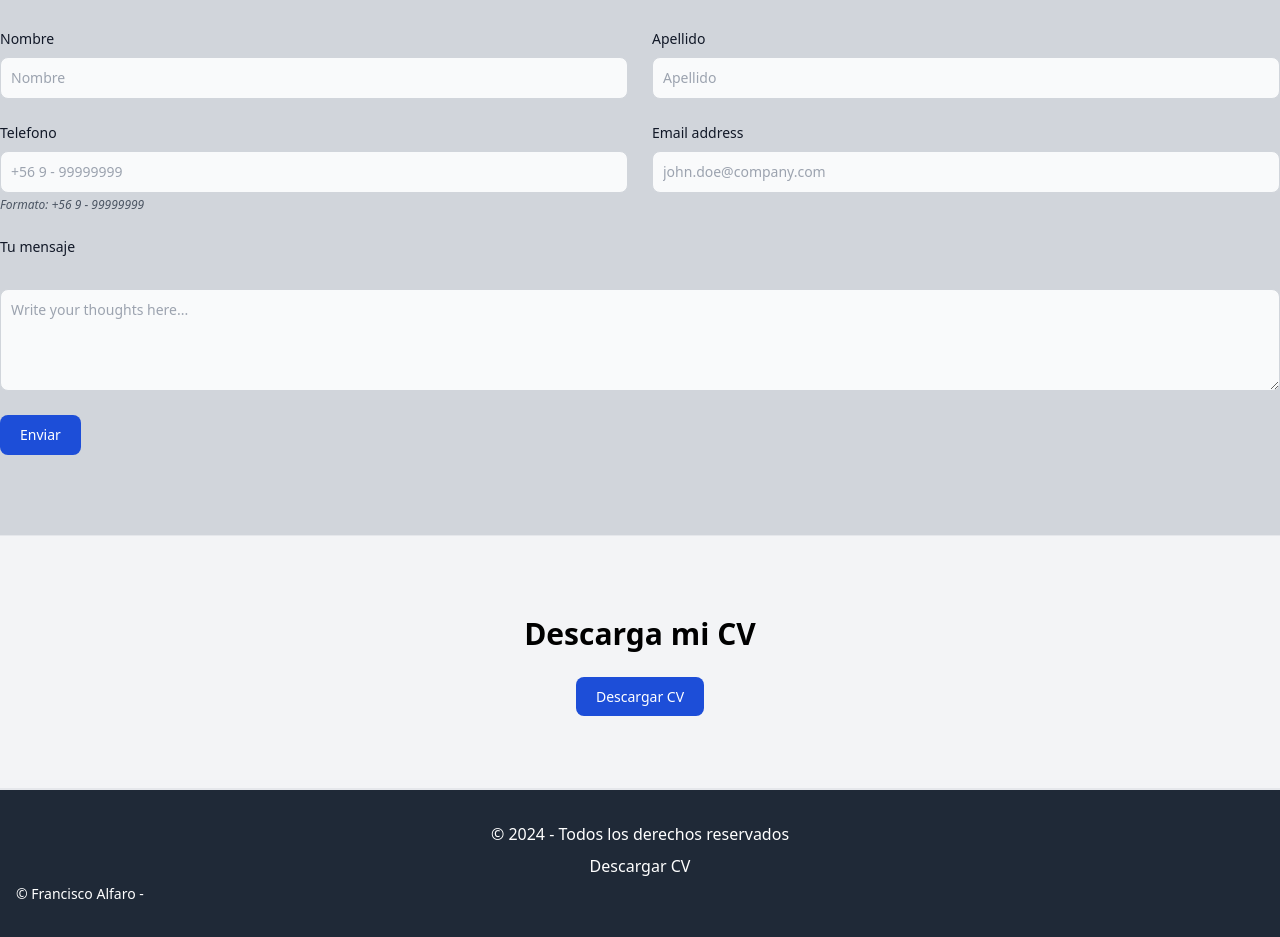
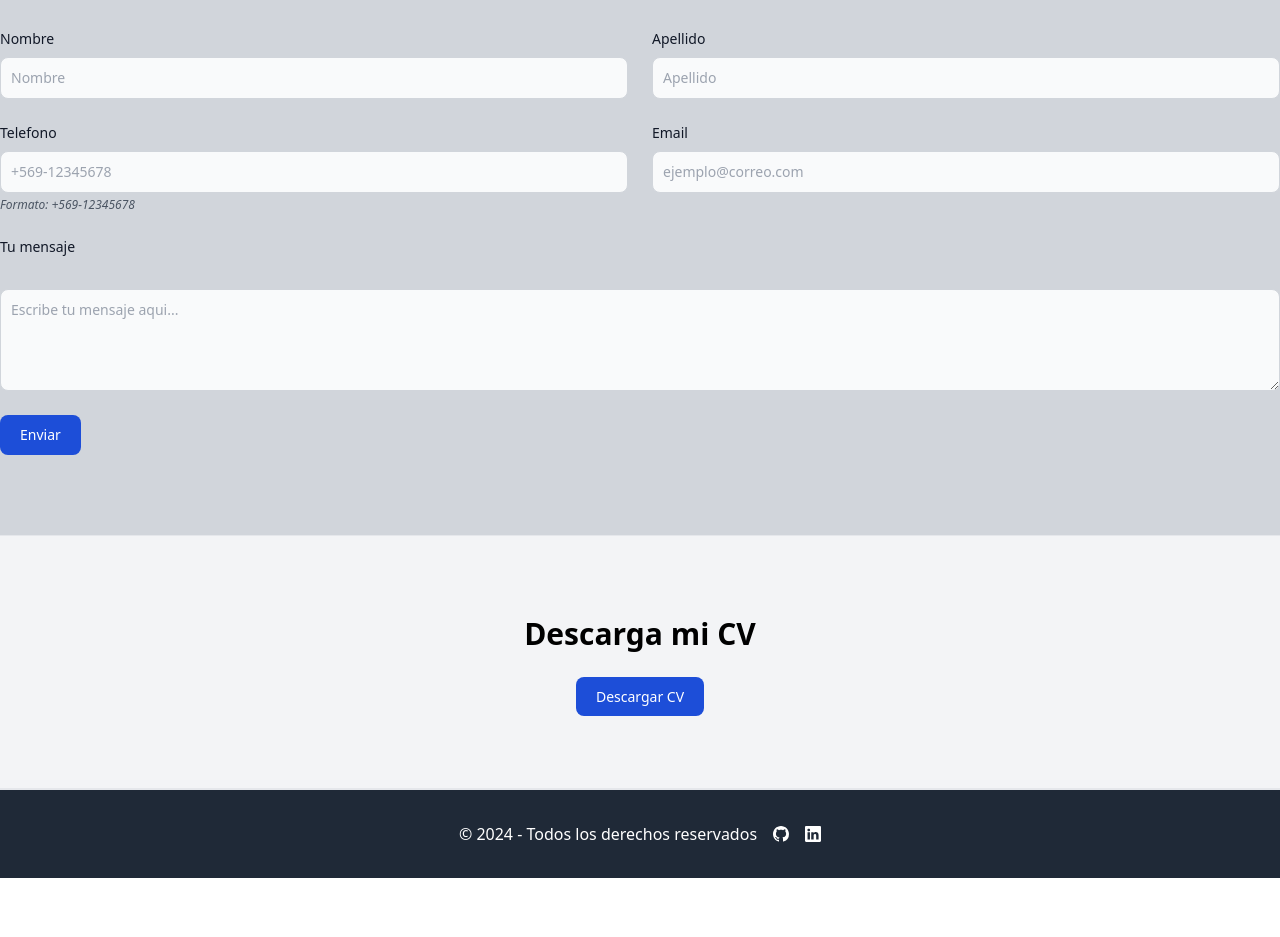
Before and after one commit to franciscoalfaro/portafolio, a React (Vite) app: page /portafolio/inicio in a window 1280 px wide. Shown: the part 1400-2337 px from the top of the page. After the commit the page ends 2278 px from the top, so only its background shows below. Built offline with nearby package versions, Linux system fonts and the light colour scheme; a small style sheet from the web is missing.

Commit message:
mejoras menores

```diff
--- a/index.html
+++ b/index.html
@@ -5,6 +5,7 @@
     <link rel="icon" type="image/svg+xml" href="/vite.svg" />
     <meta name="viewport" content="width=device-width, initial-scale=1.0" />
     <title>Portafolio Francisco Alfaro</title>
+    <link rel="stylesheet" href="https://cdnjs.cloudflare.com/ajax/libs/font-awesome/5.15.4/css/all.min.css" integrity="sha512-Vo+FXuPwKMQMyRXGi3v4PLCQ2Kt1V9OZUTXu2a/BxgUw3v21q9w8f5QxSeTqM7j2PlxV0Lqwm5OJeYtWbLrc/w==" crossorigin="anonymous" />
 
   </head>
   <body>
--- a/src/components/Footer.jsx
+++ b/src/components/Footer.jsx
@@ -4,12 +4,18 @@
   return (
 
     <footer id="descarga-cv" className="bg-gray-800 text-white py-8 px-4">
-      <div className="container mx-auto">
-        <p className="text-center">&copy; 2024 - Todos los derechos reservados</p>
-        <p className="text-center mt-2"><a href="/data/francisco-alfaro.pdf" rel="noreferrer">Descargar CV</a></p>
+      <div className="container mx-auto flex justify-center items-center">
+        <p className="mr-4">&copy; 2024 - Todos los derechos reservados</p>
+        <div className="flex items-center">
 
-        <span className="text-muted text-sm">&copy; Francisco Alfaro - <a href="https://github.com/franciscoalfaro/" target='_blank'><span className="text-lg fab fa-github"></span></a></span>
-        <span className="text-muted text-sm"><a href="https://www.linkedin.com/in/francisco-alfaro-ba8143183/" target='_blank'><span className="text-lg fab fa-linkedin"></span></a> </span>
+
+          <span className="mr-4 text-muted text-sm"><a href="https://github.com/franciscoalfaro/" target='_blank'><svg xmlns="http://www.w3.org/2000/svg" width="16" height="16" fill="currentColor" class="bi bi-github" viewBox="0 0 16 16">
+            <path d="M8 0C3.58 0 0 3.58 0 8c0 3.54 2.29 6.53 5.47 7.59.4.07.55-.17.55-.38 0-.19-.01-.82-.01-1.49-2.01.37-2.53-.49-2.69-.94-.09-.23-.48-.94-.82-1.13-.28-.15-.68-.52-.01-.53.63-.01 1.08.58 1.23.82.72 1.21 1.87.87 2.33.66.07-.52.28-.87.51-1.07-1.78-.2-3.64-.89-3.64-3.95 0-.87.31-1.59.82-2.15-.08-.2-.36-1.02.08-2.12 0 0 .67-.21 2.2.82.64-.18 1.32-.27 2-.27s1.36.09 2 .27c1.53-1.04 2.2-.82 2.2-.82.44 1.1.16 1.92.08 2.12.51.56.82 1.27.82 2.15 0 3.07-1.87 3.75-3.65 3.95.29.25.54.73.54 1.48 0 1.07-.01 1.93-.01 2.2 0 .21.15.46.55.38A8.01 8.01 0 0 0 16 8c0-4.42-3.58-8-8-8" />
+          </svg></a></span>
+          <span className="text-muted text-sm"><a href="https://www.linkedin.com/in/francisco-alfaro-ba8143183/" target='_blank'><svg xmlns="http://www.w3.org/2000/svg" width="16" height="16" fill="currentColor" class="bi bi-linkedin" viewBox="0 0 16 16">
+            <path d="M0 1.146C0 .513.526 0 1.175 0h13.65C15.474 0 16 .513 16 1.146v13.708c0 .633-.526 1.146-1.175 1.146H1.175C.526 16 0 15.487 0 14.854zm4.943 12.248V6.169H2.542v7.225zm-1.2-8.212c.837 0 1.358-.554 1.358-1.248-.015-.709-.52-1.248-1.342-1.248S2.4 3.226 2.4 3.934c0 .694.521 1.248 1.327 1.248zm4.908 8.212V9.359c0-.216.016-.432.08-.586.173-.431.568-.878 1.232-.878.869 0 1.216.662 1.216 1.634v3.865h2.401V9.25c0-2.22-1.184-3.252-2.764-3.252-1.274 0-1.845.7-2.165 1.193v.025h-.016l.016-.025V6.169h-2.4c.03.678 0 7.225 0 7.225z" />
+          </svg></a></span>
+        </div>
       </div>
     </footer>
   )
--- a/src/components/Inicio.jsx
+++ b/src/components/Inicio.jsx
@@ -146,18 +146,18 @@
 
               <div>
                 <label htmlFor="phone" className="block mb-2 text-sm font-medium text-gray-900 dark:text-white">Telefono</label>
-                <input type="tel" id="phone" className="bg-gray-50 border border-gray-300 text-gray-900 text-sm rounded-lg focus:ring-blue-500 focus:border-blue-500 block w-full p-2.5 dark:bg-gray-700 dark:border-gray-600 dark:placeholder-gray-400 dark:text-white dark:focus:ring-blue-500 dark:focus:border-blue-500" placeholder="+56 9 - 99999999" pattern="\+56\s9\s-\s\d{8}" inputMode="tel" required />
-                <p className="text-gray-600 text-xs italic mt-1">Formato: +56 9 - 99999999</p>
+                <input type="tel" id="phone" className="bg-gray-50 border border-gray-300 text-gray-900 text-sm rounded-lg focus:ring-blue-500 focus:border-blue-500 block w-full p-2.5 dark:bg-gray-700 dark:border-gray-600 dark:placeholder-gray-400 dark:text-white dark:focus:ring-blue-500 dark:focus:border-blue-500" placeholder="+569-12345678" pattern="\+56\s9\-\d{8}" inputMode="tel" required />
+                <p className="text-gray-600 text-xs italic mt-1">Formato: +569-12345678</p>
               </div>
 
               <div>
-                <label htmlFor="email" className="block mb-2 text-sm font-medium text-gray-900 dark:text-white">Email address</label>
-                <input type="email" id="email" className="bg-gray-50 border border-gray-300 text-gray-900 text-sm rounded-lg focus:ring-blue-500 focus:border-blue-500 block w-full p-2.5 dark:bg-gray-700 dark:border-gray-600 dark:placeholder-gray-400 dark:text-white dark:focus:ring-blue-500 dark:focus:border-blue-500" placeholder="john.doe@company.com" required />
+                <label htmlFor="email" className="block mb-2 text-sm font-medium text-gray-900 dark:text-white">Email</label>
+                <input type="email" id="email" className="bg-gray-50 border border-gray-300 text-gray-900 text-sm rounded-lg focus:ring-blue-500 focus:border-blue-500 block w-full p-2.5 dark:bg-gray-700 dark:border-gray-600 dark:placeholder-gray-400 dark:text-white dark:focus:ring-blue-500 dark:focus:border-blue-500" placeholder="ejemplo@correo.com" required />
               </div>
             </div>
             <div className="grid gap-6 mb-6">
               <label htmlFor="message" className="block mb-2 text-sm font-medium text-gray-900 dark:text-white">Tu mensaje</label>
-              <textarea id="message" rows="4" className="block p-2.5 w-full text-sm text-gray-900 bg-gray-50 rounded-lg border border-gray-300 focus:ring-blue-500 focus:border-blue-500 dark:bg-gray-700 dark:border-gray-600 dark:placeholder-gray-400 dark:text-white dark:focus:ring-blue-500 dark:focus:border-blue-500" placeholder="Write your thoughts here..."></textarea>
+              <textarea id="message" rows="4" className="block p-2.5 w-full text-sm text-gray-900 bg-gray-50 rounded-lg border border-gray-300 focus:ring-blue-500 focus:border-blue-500 dark:bg-gray-700 dark:border-gray-600 dark:placeholder-gray-400 dark:text-white dark:focus:ring-blue-500 dark:focus:border-blue-500" placeholder="Escribe tu mensaje aqui..."></textarea>
             </div>
 
             <button type="submit" className="text-white bg-blue-700 hover:bg-blue-800 focus:ring-4 focus:outline-none focus:ring-blue-300 font-medium rounded-lg text-sm w-full sm:w-auto px-5 py-2.5 text-center dark:bg-blue-600 dark:hover:bg-blue-700 dark:focus:ring-blue-800">Enviar</button>
```
